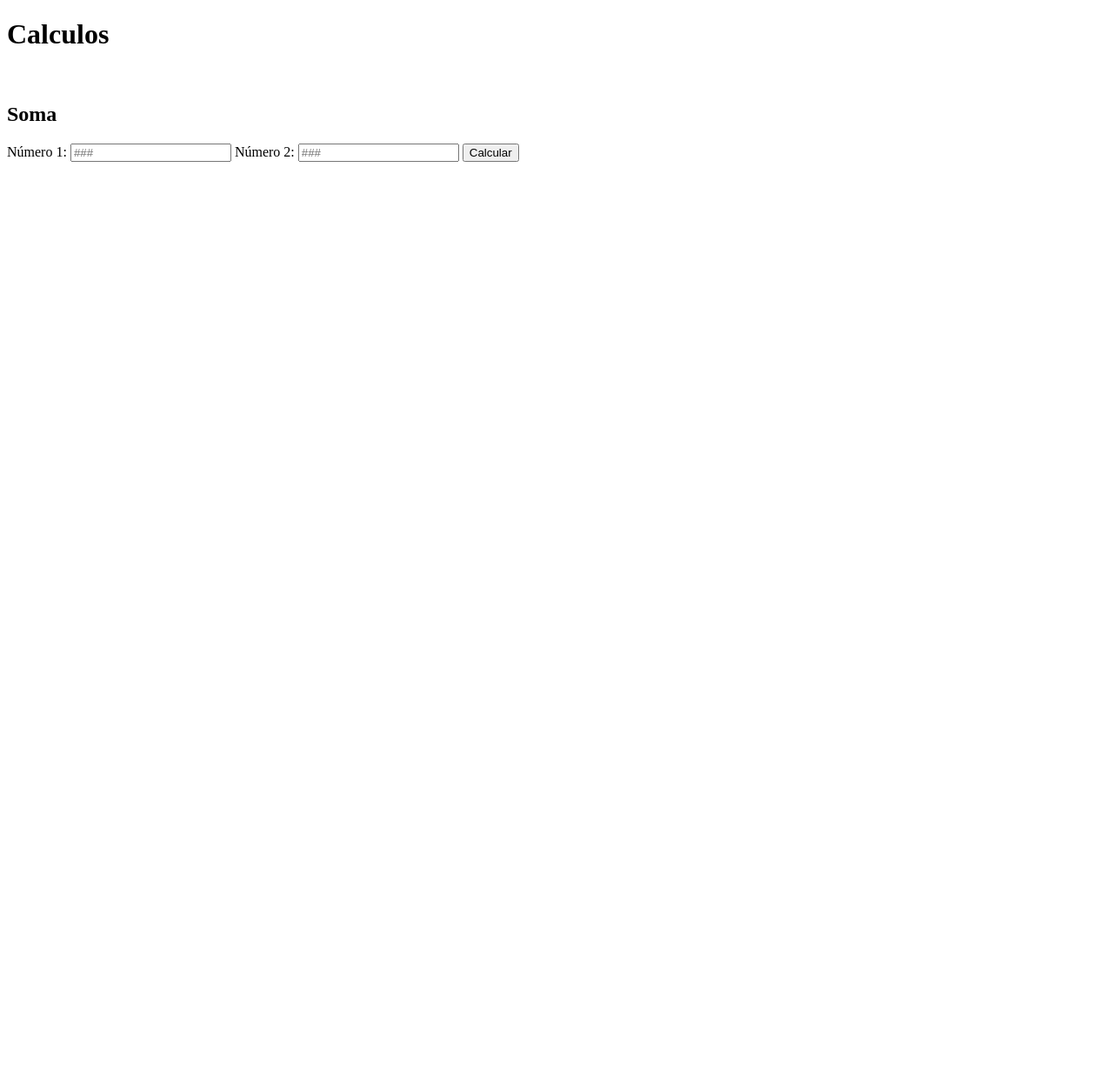
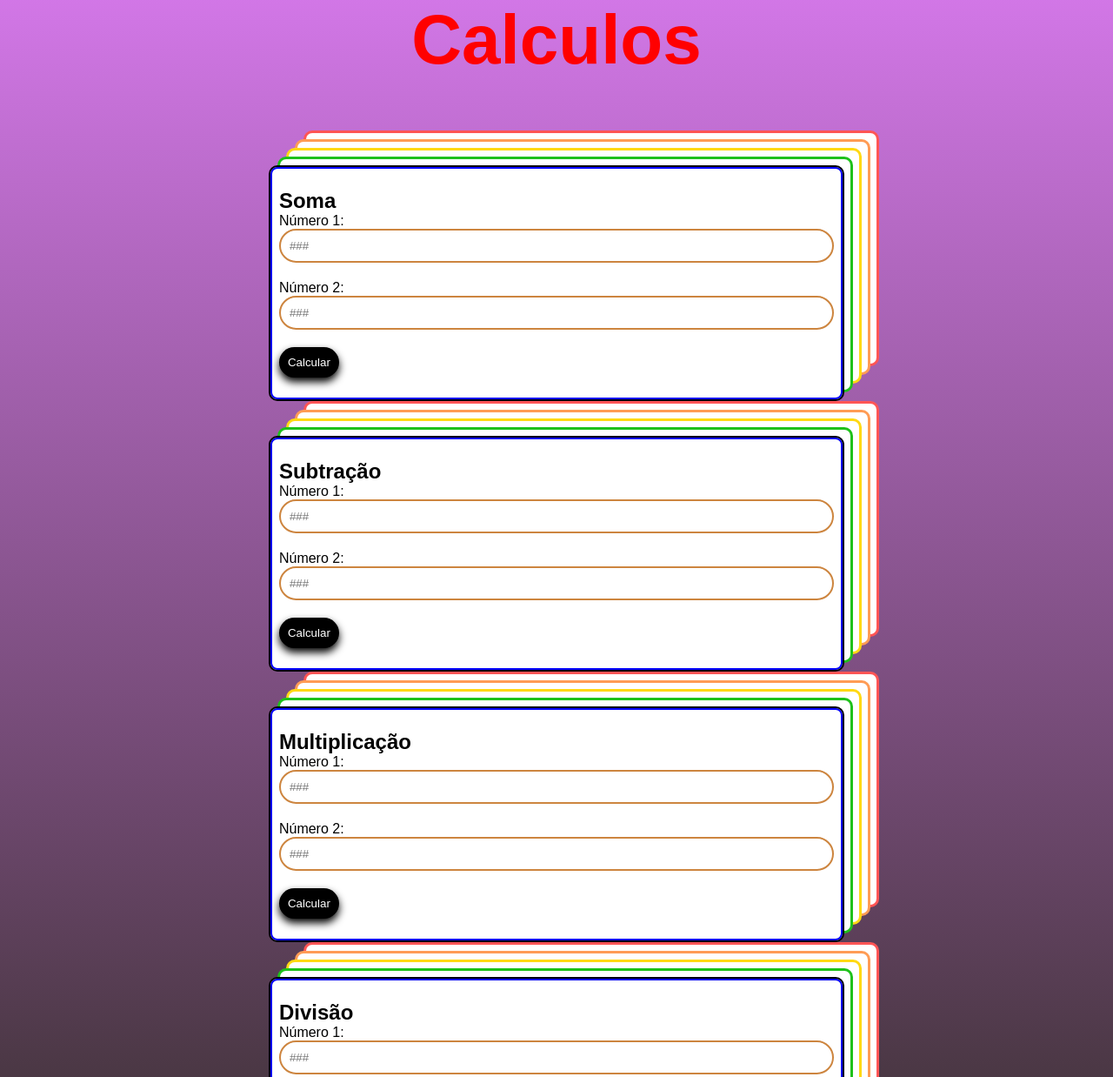
Before and after one commit to theofukuda-nask/Sala8-ExercicioJS, a plain HTML site: page logicaJS/index.html in a window 1280 px wide. Shown: the top 1238 px of the page at 87% size. Before the commit the page ends 800 px from the top, so only its background shows below. Drawn offline with Linux system fonts and the light colour scheme.

Commit message:
Add files via upload

```diff
--- a/logicaJS/index.html
+++ b/logicaJS/index.html
@@ -3,10 +3,11 @@
 <head>
     <meta charset="UTF-8">
     <meta name="viewport" content="width=device-width, initial-scale=1.0">
+    <link rel="stylesheet" href="style.css">
     <title>Calculo</title>
 </head>
 <body>
-    <h1>Calculos</h1>
+    <h1 class="title">Calculos</h1>
     <br>
     <div>
         <h2>Soma</h2>
@@ -17,5 +18,32 @@
         <button onclick="somar()">Calcular</button>
         <h3 id="resposta"></h3>
     </div>
+    <div>
+        <h2>Subtração</h2>
+        <label for="">Número 1:</label>
+        <input type="number" placeholder="###" id="n1">
+        <label for="">Número 2:</label>
+        <input type="number" placeholder="###" id="n2">
+        <button onclick="somar()">Calcular</button>
+        <h3 id="resposta"></h3>
+    </div>
+    <div>
+        <h2>Multiplicação</h2>
+        <label for="">Número 1:</label>
+        <input type="number" placeholder="###" id="n1">
+        <label for="">Número 2:</label>
+        <input type="number" placeholder="###" id="n2">
+        <button onclick="somar()">Calcular</button>
+        <h3 id="resposta"></h3>
+    </div>
+    <div>
+        <h2>Divisão</h2>
+        <label for="">Número 1:</label>
+        <input type="number" placeholder="###" id="n1">
+        <label for="">Número 2:</label>
+        <input type="number" placeholder="###" id="n2">
+        <button onclick="somar()">Calcular</button>
+        <h3 id="resposta"></h3>
+    </div>
 </body>
 </html>
--- a/logicaJS/style.css
+++ b/logicaJS/style.css
@@ -0,0 +1,69 @@
+*{
+    padding: 0%;
+    margin: 0%;
+    box-sizing: border-box;
+
+
+}
+
+
+
+body{
+    display: flex;
+    align-items: center;
+    justify-content: center;
+    flex-direction: column;
+    gap: 5vh;
+    min-height: 100vh;
+    height: auto;
+    background-image: linear-gradient(to bottom, #b41dd69a, #251a1ae7);
+    font-family: arial;
+}
+
+.title{
+    color: red;
+    font-size: 5rem;
+
+}
+
+div{
+    border: 2px solid black;
+    padding: 10px;
+    border-radius: 10px;
+    padding-bottom: 25px;
+    padding-top: 25px;
+    background-color: white;
+
+
+    box-shadow: blue 0px 0px 0px 2px inset, rgb(255, 255, 255) 10px -10px 0px -3px, rgb(31, 193, 27) 10px -10px, rgb(255, 255, 255) 20px -20px 0px -3px, rgb(255, 217, 19) 20px -20px, rgb(255, 255, 255) 30px -30px 0px -3px, rgb(255, 156, 85) 30px -30px, rgb(255, 255, 255) 40px -40px 0px -3px, rgb(255, 85, 85) 40px -40px;
+}
+
+label{
+    margin-bottom: -20px;
+    text-align: left;
+    width: 100%;
+}
+
+input{
+    width: 100%;
+    padding: 10px;
+    border-radius: 999px;
+    border: none;
+    border: peru 2px solid;
+    margin-bottom: 20px;
+}
+
+button{
+    padding: 10px;
+    border-radius: 999px;
+    border: none;
+    background-color: black;
+    color: white;
+    cursor: pointer;
+    transition: background-color 0.3s ease;
+    box-shadow: 0px 5px 10px rgb(0, 0, 0);
+}
+
+button:hover{
+    background-color: rgb(219, 35, 97);
+}
```
